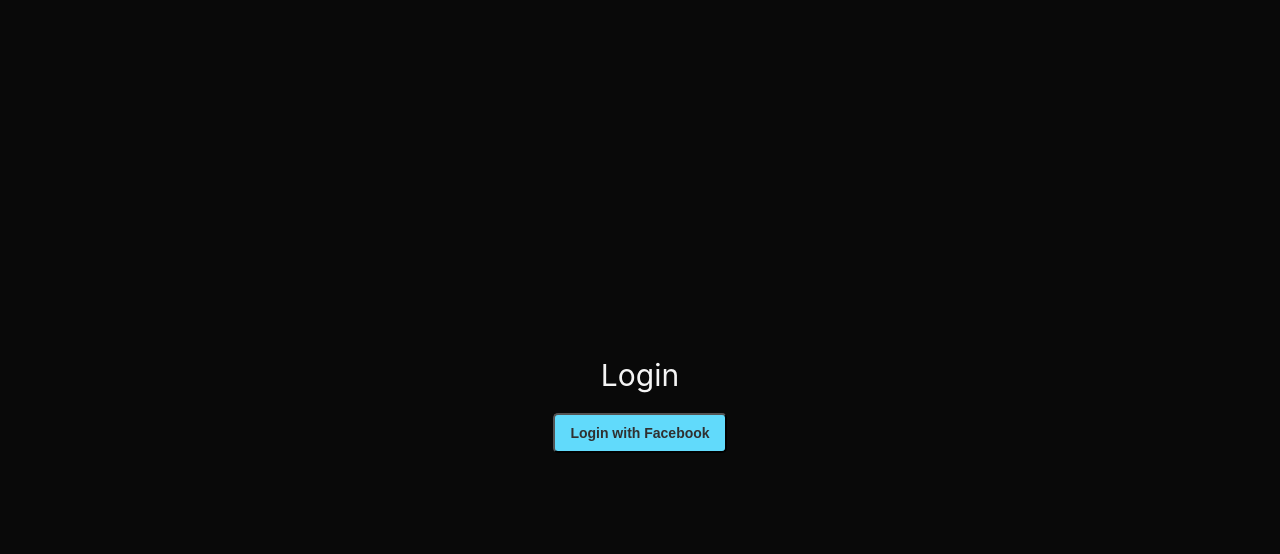
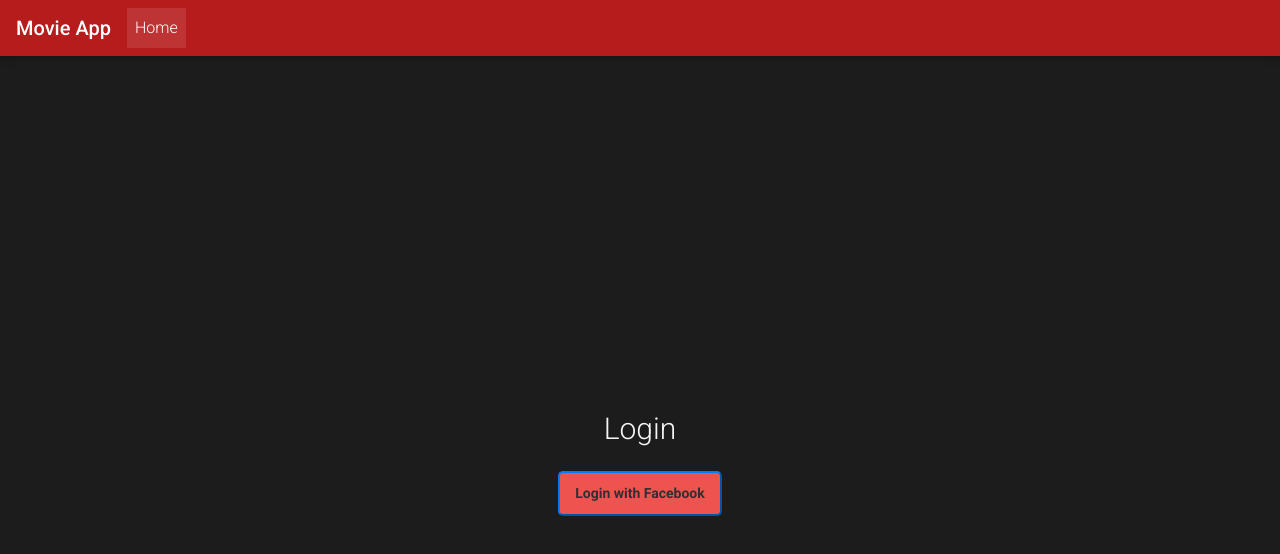
Before and after one commit to marinaRupe/FER.SocialNetworksProject, a React (Create React App) app in the folder react/: page /login in a window 1280 px wide. Shown: the top 554 px of the page. Built offline with nearby package versions, Linux system fonts and the light colour scheme.

Commit message:
Add navbar, update colors, add mdbreact and prop-types packages

```diff
--- a/package.json
+++ b/package.json
@@ -34,11 +34,13 @@
     "express-async-wrap": "^1.0.0",
     "http-errors": "~1.6.2",
     "material-icons": "^0.2.3",
+    "mdbreact": "^4.8.5-patch.1",
     "moment": "^2.22.2",
     "mongoose": "^5.3.2",
     "morgan": "~1.9.0",
     "node-sass-chokidar": "^1.3.3",
     "npm-run-all": "^4.1.3",
+    "prop-types": "^15.6.2",
     "react": "^16.5.2",
     "react-bootstrap": "^0.32.4",
     "react-dom": "^16.5.2",
--- a/react/src/App.jsx
+++ b/react/src/App.jsx
@@ -1,6 +1,7 @@
 import React, { Component } from 'react';
 import { Router, Route, Switch } from 'react-router-dom';
 import Home from './scenes/Home';
+import NavigationBar from './components/NavigationBar';
 import PrivateRoute from './scenes/Auth/PrivateRoute';
 import Login from './scenes/Auth/Login';
 import Register from './scenes/Auth/Register';
@@ -22,6 +23,7 @@
     return (
       <Router history={history}>
         <div>
+          <NavigationBar />
           <Switch>
             <Route exact path={APP.AUTH.LOGIN} component={Login} />
             <Route exact path={APP.AUTH.REGISTER} component={Register} />
--- /dev/null
+++ b/react/src/components/Button/index.jsx
@@ -0,0 +1,34 @@
+import React, { Component } from 'react';
+import PropTypes from 'prop-types';
+import { MDBBtn } from 'mdbreact';
+import { appColors } from '../../constants/colors';
+import { buttonTypes } from '../../enums/buttonTypes.enum';
+
+class Button extends Component {
+  render() {
+    const { type, text, action } = this.props;
+
+    let color = appColors.btnSecondary;
+
+    if (type === buttonTypes.primary) {
+      color = appColors.btnPrimary;
+    }
+
+    return (
+      <MDBBtn
+        color={color}
+        onClick={action}
+      >
+        {text}
+      </MDBBtn>
+    );
+  }
+}
+
+Button.propTypes = {
+  type: PropTypes.string.isRequired,
+  text: PropTypes.string.isRequired,
+  action: PropTypes.func.isRequired,
+};
+
+export default Button;
--- /dev/null
+++ b/react/src/components/NavigationBar/index.jsx
@@ -0,0 +1,114 @@
+import React from 'react';
+import {
+  Navbar,
+  NavbarBrand,
+  NavbarNav,
+  NavItem, NavLink,
+  NavbarToggler, Collapse,
+  Dropdown,
+  DropdownToggle,
+  DropdownMenu,
+  DropdownItem,
+  Fa
+} from 'mdbreact';
+import { Link } from 'react-router-dom';
+import { connect } from 'react-redux';
+import userActions from '../../redux/actionCreators/userActionCreator';
+import { facebookJSSDKSetup } from '../../utils/auth.utils';
+import { APP } from '../../constants/routes';
+import { appColors } from '../../constants/colors';
+
+class NavigationBar extends React.Component {
+  constructor(props) {
+    super(props);
+    this.state = {
+      isOpen: false
+    };
+  }
+
+  componentDidMount() {
+    facebookJSSDKSetup();
+  }
+
+  toggleCollapse = () => this.setState({ isOpen: !this.state.isOpen });
+
+
+  logout = () => {
+    const { dispatch } = this.props;
+    window.FB.logout(response => {
+      dispatch(userActions.logout());
+    });
+  }
+
+  render() {
+    const { currentUser } = this.props;
+
+    return (
+      <Navbar color={appColors.primary} dark expand='md' style={{}}>
+        <NavbarBrand>
+          <Link to={APP.ROOT}>
+            <strong className='white-text'>Movie App</strong>
+          </Link>
+        </NavbarBrand>
+        <NavbarToggler
+          onClick={this.toggleCollapse}
+        />
+        <Collapse id='navbarCollapse3' isOpen={this.state.isOpen} navbar>
+          <NavbarNav left>
+            <NavItem active>
+              <NavLink to={APP.ROOT}>Home</NavLink>
+            </NavItem>
+
+            {currentUser &&
+              <React.Fragment>
+                <NavItem>
+                  <NavLink to={APP.MOVIE.POPULAR_MOVIES}>Most popular</NavLink>
+                </NavItem>
+                <NavItem>
+                  <NavLink to={APP.MOVIE.MOST_RATED_MOVIES}>Most rated</NavLink>
+                </NavItem>
+              </React.Fragment>
+            }
+          </NavbarNav>
+
+          {currentUser &&
+            <NavbarNav right>
+              <NavItem>
+                <Dropdown>
+                  <DropdownToggle  nav caret>
+                    <div className='d-none d-md-inline'>Your movie lists</div>
+                  </DropdownToggle>
+                  <DropdownMenu className='dropdown-default'right>
+                    <DropdownItem href='#!'>Watched movies</DropdownItem>
+                    <DropdownItem href='#!'>Rated movies</DropdownItem>
+                    <DropdownItem href='#!'>To-watch list</DropdownItem>
+                  </DropdownMenu>
+                </Dropdown>
+              </NavItem>
+              <NavItem>
+                <Dropdown>
+                  <DropdownToggle nav caret>
+                    <Fa icon='user' />
+                  </DropdownToggle>
+                  <DropdownMenu className='dropdown-default' right>
+                    <DropdownItem href={APP.PROFILE}>Profile</DropdownItem>
+                    <DropdownItem onClick={this.logout}>Logout</DropdownItem>
+                  </DropdownMenu>
+                </Dropdown>
+              </NavItem>
+            </NavbarNav>
+          }
+
+        </Collapse>
+      </Navbar>
+    );
+  }
+}
+
+const mapStateToProps = state => {
+  return {
+    currentUser: state.users.currentUser,
+  };
+};
+
+export default connect(mapStateToProps)(NavigationBar);
--- /dev/null
+++ b/react/src/constants/colors.js
@@ -0,0 +1,12 @@
+const mdbColors = {
+  redDarken4: 'red darken-4',
+  redAccent4: 'red accent-4',
+  info: 'info',
+  mdb: 'mdb-color'
+};
+
+export const appColors = {
+  primary: mdbColors.redDarken4,
+  btnPrimary: mdbColors.redAccent4,
+  btnSecondary: mdbColors.mdb
+};
--- /dev/null
+++ b/react/src/enums/buttonTypes.enum.js
@@ -0,0 +1,4 @@
+export const buttonTypes = {
+  primary: 'primary',
+  secondary: 'secondary'
+};
--- a/react/src/index.js
+++ b/react/src/index.js
@@ -4,6 +4,9 @@
 import { PersistGate } from 'redux-persist/integration/react';
 import configureStore from './redux/store/configureStore';
 import './index.css';
+import 'font-awesome/css/font-awesome.min.css';
+import 'bootstrap-css-only/css/bootstrap.min.css';
+import 'mdbreact/dist/css/mdb.css';
 import App from './App';
 import * as serviceWorker from './serviceWorker';
 
--- a/react/src/scenes/Home/index.jsx
+++ b/react/src/scenes/Home/index.jsx
@@ -1,26 +1,10 @@
 import React, { Component } from 'react';
-import { Link } from 'react-router-dom';
-import { APP } from '../../constants/routes';
 
 class Home extends Component {
   render() {
     return (
       <div className="home-page">
-        <button className='btn-primary'>
-          <Link to={APP.PROFILE}>
-            Profile
-          </Link>
-        </button>
-        <button className='btn-primary'>
-          <Link to={APP.MOVIE.POPULAR_MOVIES}>
-            Most popular movies
-          </Link>
-        </button>
-        <button className='btn-primary'>
-          <Link to={APP.MOVIE.MOST_RATED_MOVIES}>
-            Most rated movies
-          </Link>
-        </button>
+        TODO: statistics
       </div>
     );
   }
--- a/react/src/scenes/Profile/index.jsx
+++ b/react/src/scenes/Profile/index.jsx
@@ -2,6 +2,8 @@
 import { connect } from 'react-redux';
 import { facebookJSSDKSetup } from '../../utils/auth.utils';
 import userActions from '../../redux/actionCreators/userActionCreator';
+import { buttonTypes } from '../../enums/buttonTypes.enum';
+import Button from '../../components/Button';
 
 class Profile extends Component {
   componentDidMount() {
@@ -42,12 +44,11 @@
         <div className='profile__title'>Profile</div>
         {this.renderProfileData()}
         <div>
-          <button
-            onClick={this.logout}
-            className='btn-primary'
-          >
-            Logout
-          </button>
+          <Button
+            action={this.logout}
+            text='Logout'
+            type={buttonTypes.secondary}
+          />
         </div>
       </div>
     );
--- a/react/src/styles/Base.scss
+++ b/react/src/styles/Base.scss
@@ -3,7 +3,7 @@
 @import 'styles/Constants.scss';
 
 body {
-  background-color: $col-fancy-black;
+  background-color: $col-backgroung-black;
   color: $col-normalText--light;
 }
 
@@ -20,7 +20,7 @@
 .btn-primary {
   padding: $val-spacing-xs $val-spacing-s;
   margin: $val-spacing-xxs;
-  background-color: $col-primary;
+  background-color: $col-btn-primary !important;
   color: $col-normalText--dark;
   border-radius: $val-btnBorderRadius;
   text-decoration: none;
--- a/react/src/styles/Colors.scss
+++ b/react/src/styles/Colors.scss
@@ -1,10 +1,22 @@
-$col-primary: #61dafb;
-$col-error: #cc0000;
-$col-fancy-black: #090909;
+/* MDB color palette: https://mdbootstrap.com/docs/react/css/colors/ */
+$col-danger-color-dark: #CC0000;
+$col-red-darken-4: #b71c1c;
+$col-elegant-color: #2E2E2E;
+$col-elegant-color-dark: #212121;
+$col-stylish-color: #4B515D;
+$col-stylish-color-dark: #3E4551;
+$col-grey: #9e9e9e;
+$col-grey-lighten-4: #f5f5f5;
 
-$col-normalText--light: #DCDCDC;
+/* App colors */
+$col-primary: $col-red-darken-4;
+$col-error: $col-danger-color-dark;
+$col-backgroung-black: darken($col-elegant-color-dark, 2%);
+$col-btn-primary: #ef5350;
+
+$col-normalText--light: $col-grey-lighten-4;
 $col-normalText--dark: #303030;
 
 $col-title--big: #F5F5F5;
 $col-movie-title: #DCDCDC;
-$col-movie-description: #808080;
+$col-movie-description: $col-grey;
```
